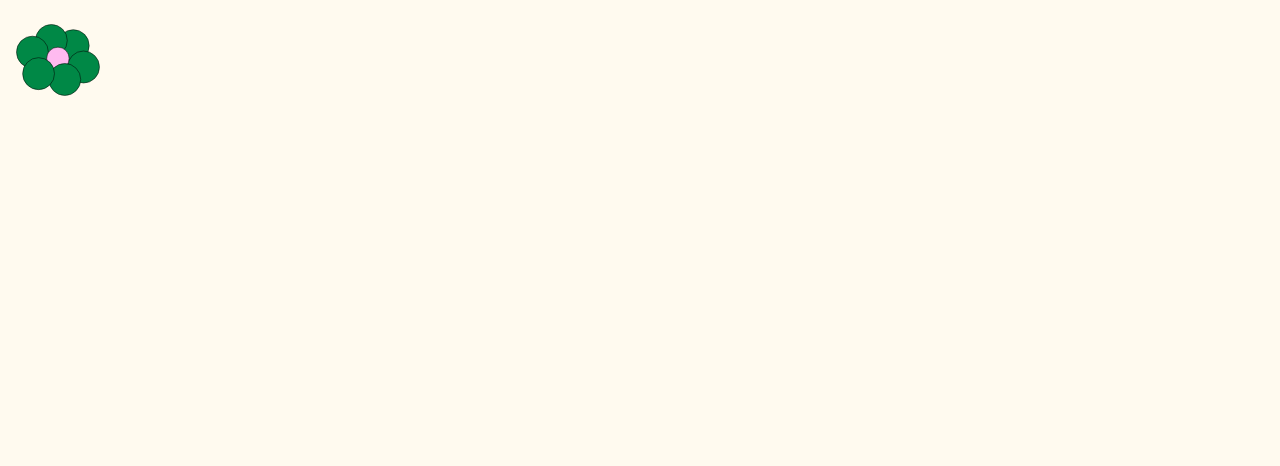
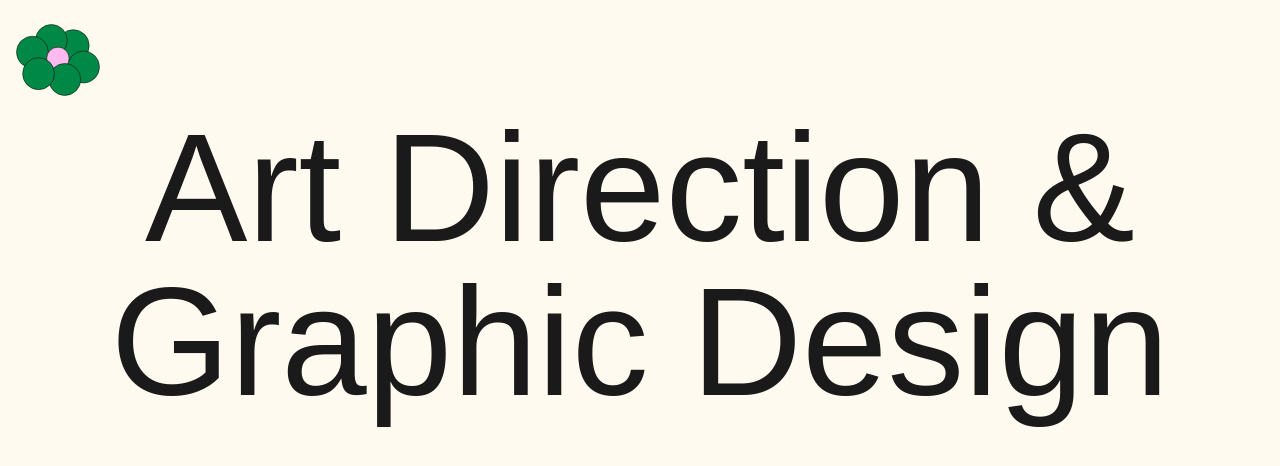
Before and after one commit to GhadaBN/art-direction-portfolio, a React (Vite) app: page /about in a window 1280 px wide. Shown: the top 466 px of the page. Built offline with nearby package versions, Linux system fonts and the light colour scheme.

Commit message:
about header

```diff
--- a/src/pages/About/About.jsx
+++ b/src/pages/About/About.jsx
@@ -1,9 +1,13 @@
 import React from "react";
 
 const About = () => {
-  return <div className="about-page w-full">
-    <h1 className="font-voyage font-400 text-customLg"></h1>
-  </div>;
+  return (
+    <div className="about-page w-full px-6 py-28 flex justify-center items-center">
+      <h1 className="font-voyage font-normal mx-auto text-center leading-none text-customH1">
+        Art Direction & Graphic Design
+      </h1>
+    </div>
+  );
 };
 
 export default About;
--- a/tailwind.config.js
+++ b/tailwind.config.js
@@ -13,6 +13,7 @@ export default {
         xl: "1.25rem",
         "2xl": "1.5rem",
         customLg: "6.5vw",
+        customH1: "12vw",
         customSm: "1.2vw",
       },
       colors: {
```
